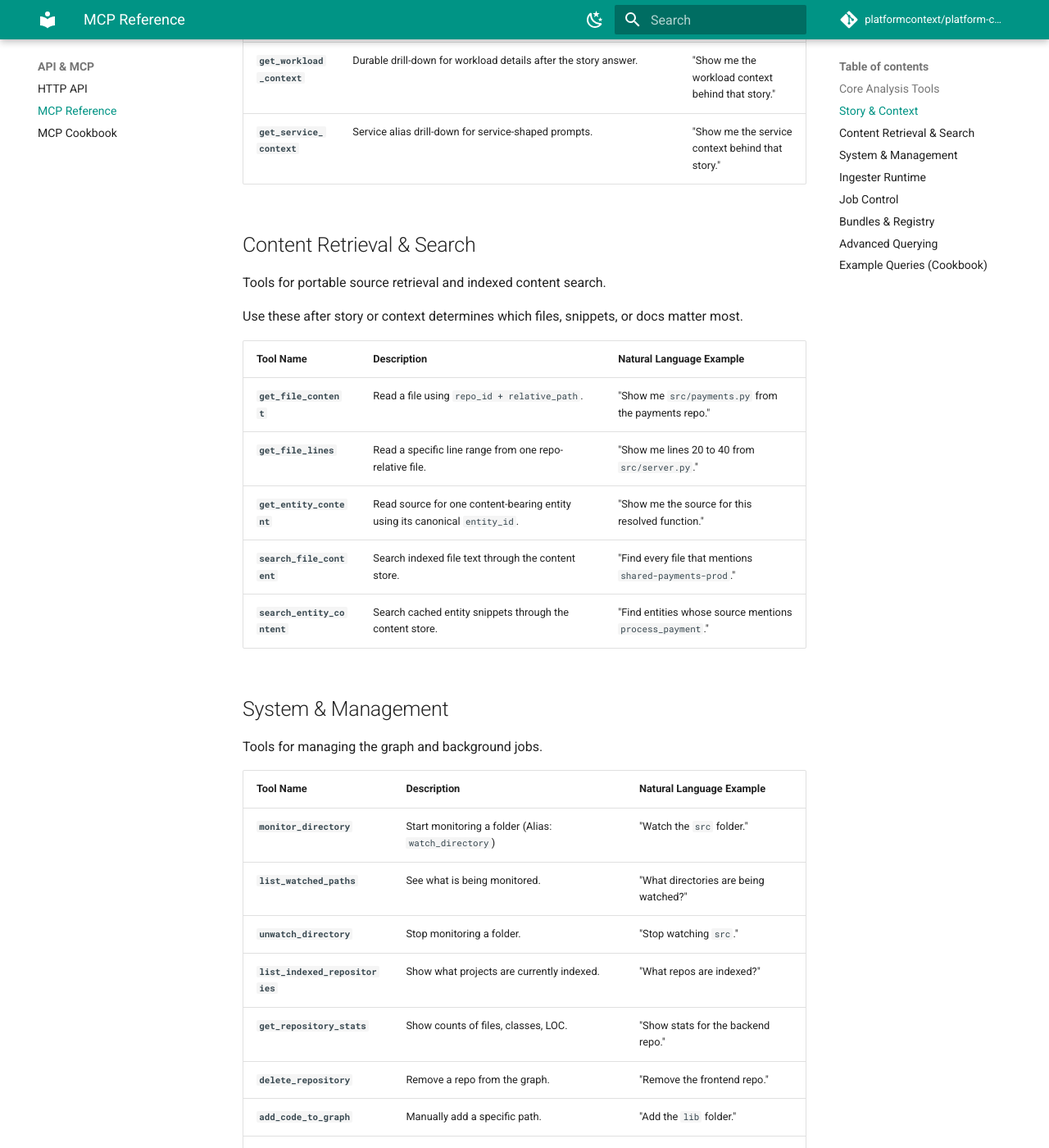
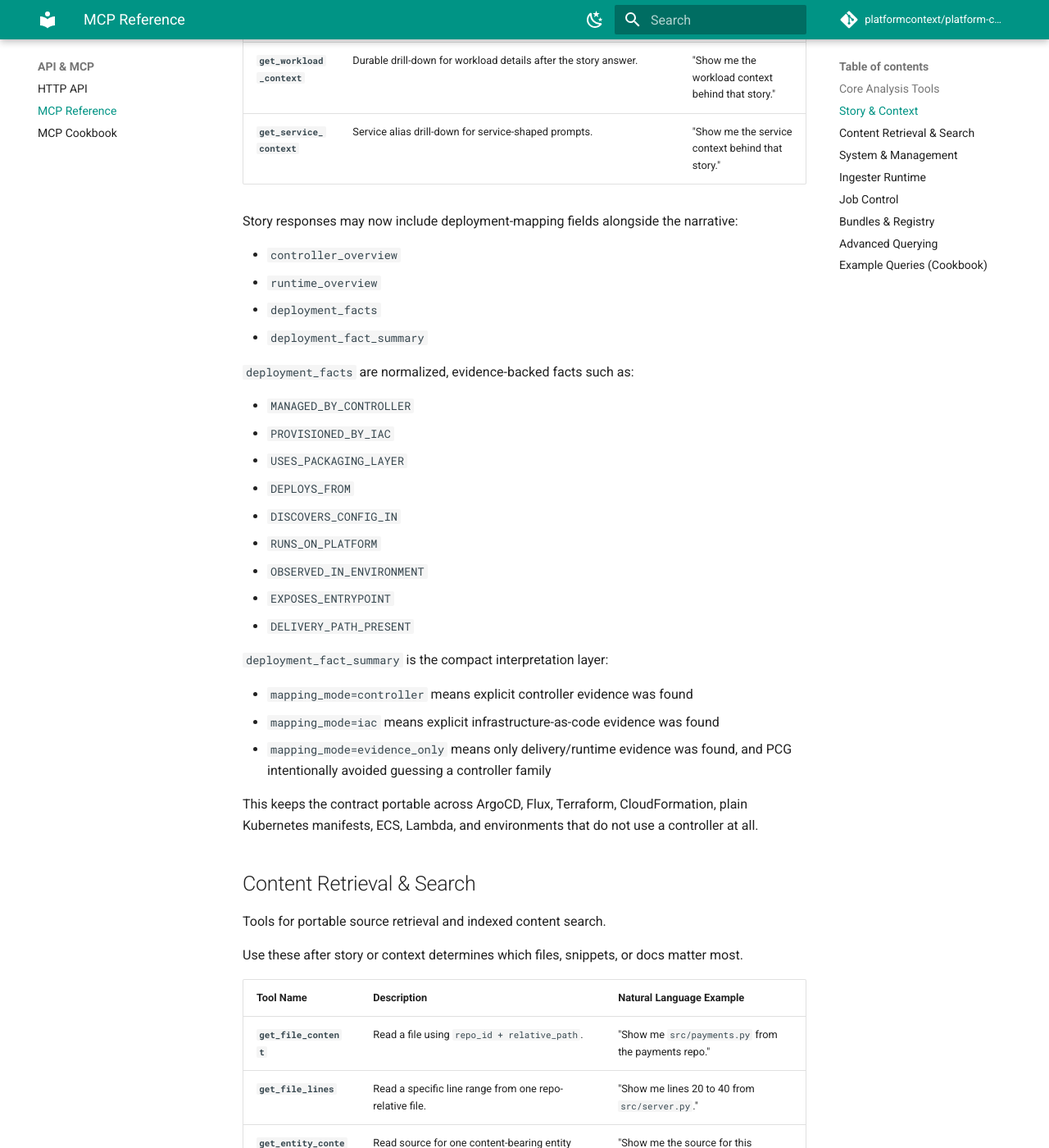
Before and after one commit to platformcontext/platform-context-graph, an MkDocs documentation site: the page built from docs/docs/reference/mcp-reference.md, in a window 1280 px wide and 1400 px high, scrolled down 2407 px. Shown: the whole window at 82% size. Built offline with MkDocs 1.6.1 and Material for MkDocs 9.7.7, drawn with Linux system fonts in a browser that asks for light colours; comment, search, counter and statistics services are not loaded.

Commit message:
docs(story): document evidence-based deployment mapping

```diff
--- a/docs/docs/reference/mcp-reference.md
+++ b/docs/docs/reference/mcp-reference.md
@@ -59,6 +59,33 @@ Use these tools when the user is asking for a narrative answer such as
 | **`get_repo_context`** | Durable drill-down for repository details after the story answer. | "Show me the full repo context behind that story." |
 | **`get_workload_context`** | Durable drill-down for workload details after the story answer. | "Show me the workload context behind that story." |
 | **`get_service_context`** | Service alias drill-down for service-shaped prompts. | "Show me the service context behind that story." |
+
+Story responses may now include deployment-mapping fields alongside the narrative:
+
+- `controller_overview`
+- `runtime_overview`
+- `deployment_facts`
+- `deployment_fact_summary`
+
+`deployment_facts` are normalized, evidence-backed facts such as:
+
+- `MANAGED_BY_CONTROLLER`
+- `PROVISIONED_BY_IAC`
+- `USES_PACKAGING_LAYER`
+- `DEPLOYS_FROM`
+- `DISCOVERS_CONFIG_IN`
+- `RUNS_ON_PLATFORM`
+- `OBSERVED_IN_ENVIRONMENT`
+- `EXPOSES_ENTRYPOINT`
+- `DELIVERY_PATH_PRESENT`
+
+`deployment_fact_summary` is the compact interpretation layer:
+
+- `mapping_mode=controller` means explicit controller evidence was found
+- `mapping_mode=iac` means explicit infrastructure-as-code evidence was found
+- `mapping_mode=evidence_only` means only delivery/runtime evidence was found, and PCG intentionally avoided guessing a controller family
+
+This keeps the contract portable across ArgoCD, Flux, Terraform, CloudFormation, plain Kubernetes manifests, ECS, Lambda, and environments that do not use a controller at all.
 
 ## Content Retrieval & Search
 
```
Also changed, not shown: docs/docs/guides/mcp-guide.md (+29 -0 lines), docs/docs/reference/http-api.md (+25 -0 lines), docs/docs/use-cases.md (+15 -0 lines), 1 other file.
